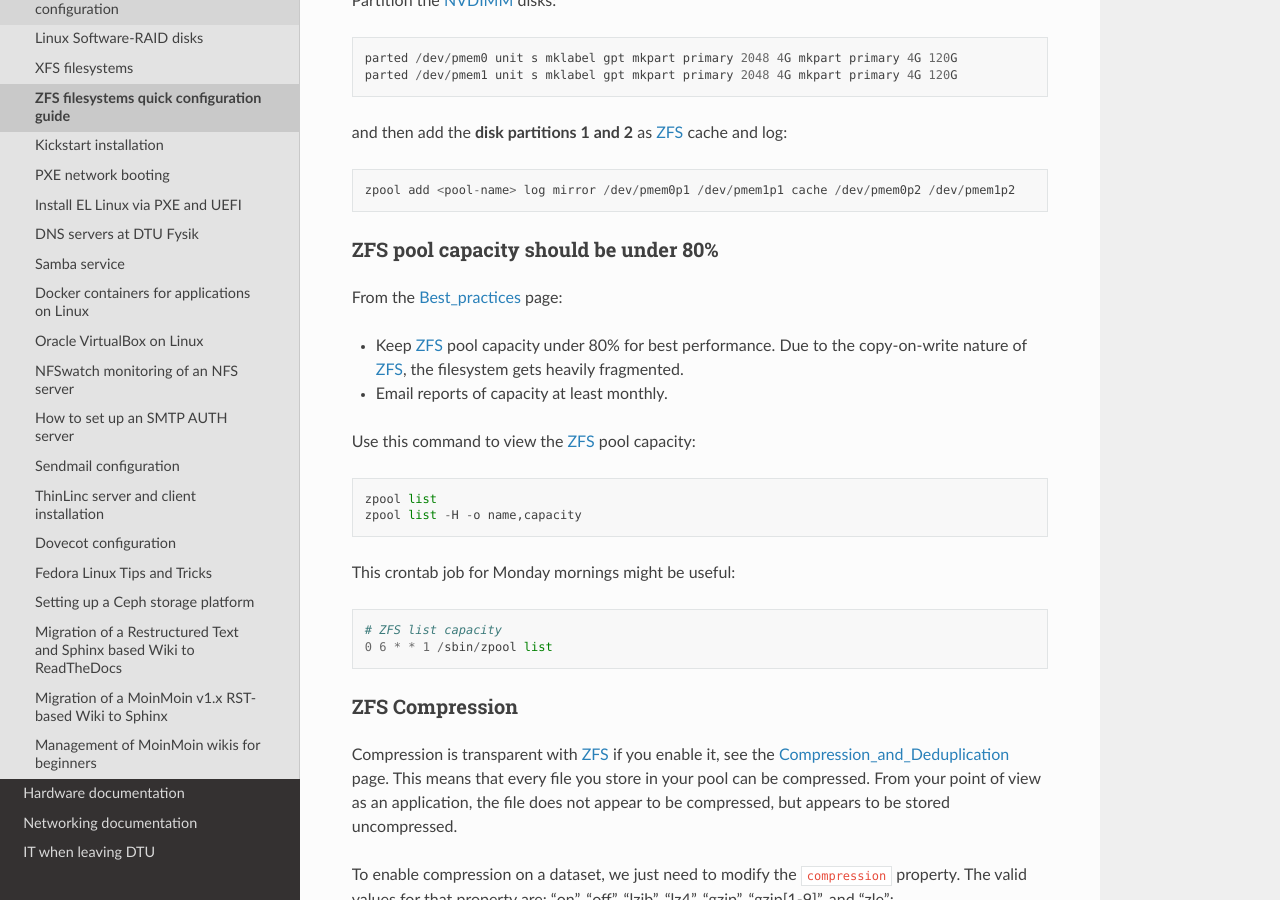
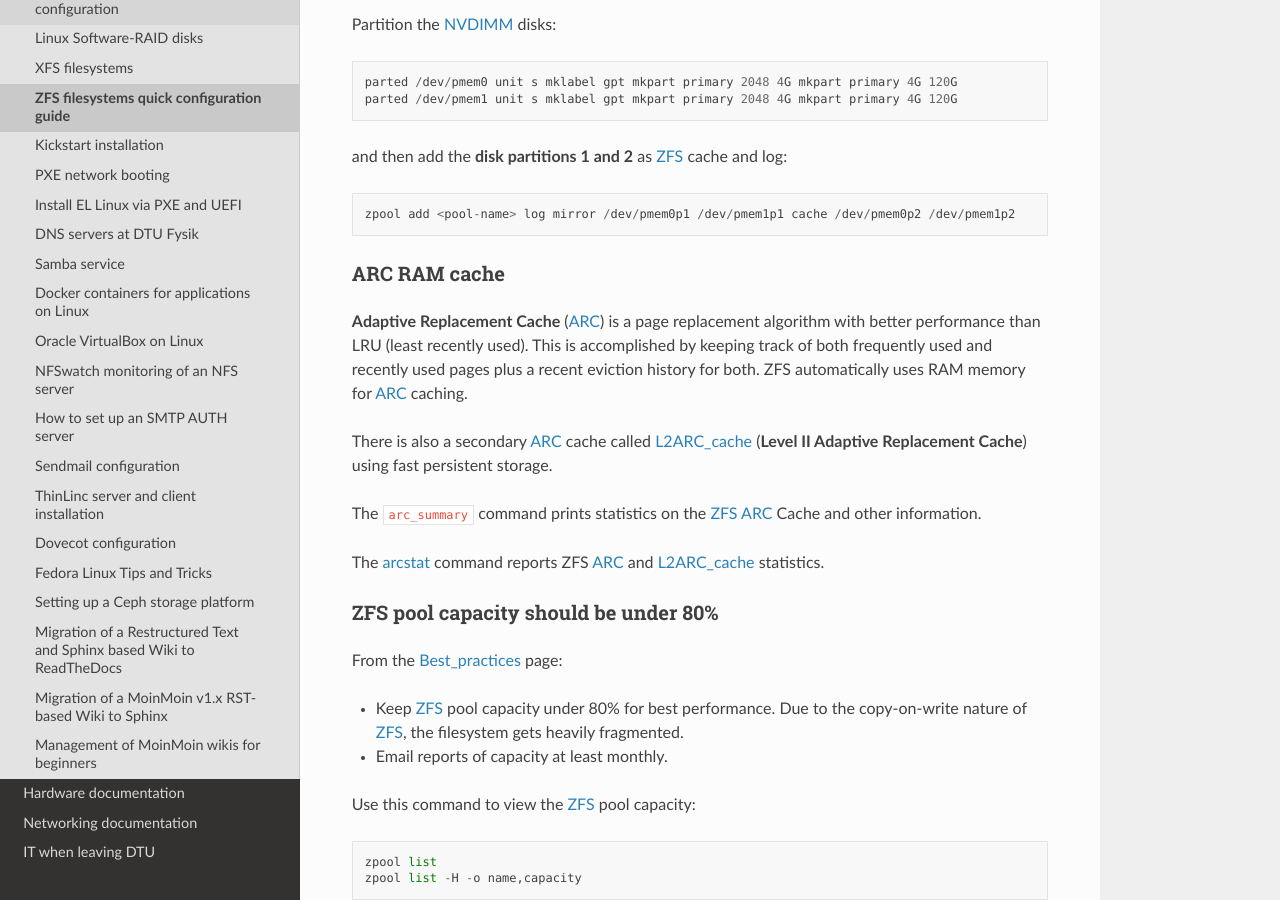
Before and after one commit to OleHolmNielsen/ITwiki, a Sphinx documentation site: the page built from docs/ZFS_filesystems.rst, in a window 1280 px wide and 900 px high, scrolled down 7722 px. Built offline with Sphinx 7.4.7 and the Read the Docs theme 3.1.0, drawn with Linux system fonts in a browser that asks for light colours.

Commit message:
Added ARC RAM cache section

```diff
--- a/docs/ZFS_filesystems.rst
+++ b/docs/ZFS_filesystems.rst
@@ -344,6 +344,22 @@ and then add the **disk partitions 1 and 2** as ZFS_ cache and log::
 .. _NVDIMM: https://en.wikipedia.org/wiki/NVDIMM
 .. _3D_XPoint: https://en.wikipedia.org/wiki/3D_XPoint
 .. _PMem: https://docs.pmem.io/persistent-memory/
+
+ARC RAM cache
+-------------
+
+**Adaptive Replacement Cache** (ARC_) is a page replacement algorithm with better performance than LRU (least recently used).
+This is accomplished by keeping track of both frequently used and recently used pages plus a recent eviction history for both.
+ZFS automatically uses RAM memory for ARC_ caching.
+
+There is also a secondary ARC_ cache called L2ARC_cache_ (**Level II Adaptive Replacement Cache**) using fast persistent storage.
+
+The ``arc_summary`` command prints statistics on the ZFS_ ARC_ Cache and other information.
+
+The arcstat_ command reports ZFS ARC_ and L2ARC_cache_ statistics.
+
+.. _ARC: https://en.wikipedia.org/wiki/Adaptive_replacement_cache
+.. _arcstat: https://openzfs.github.io/openzfs-docs/man/master/1/arcstat.1.html
 
 ZFS pool capacity should be under 80%
 -------------------------------------------
```
